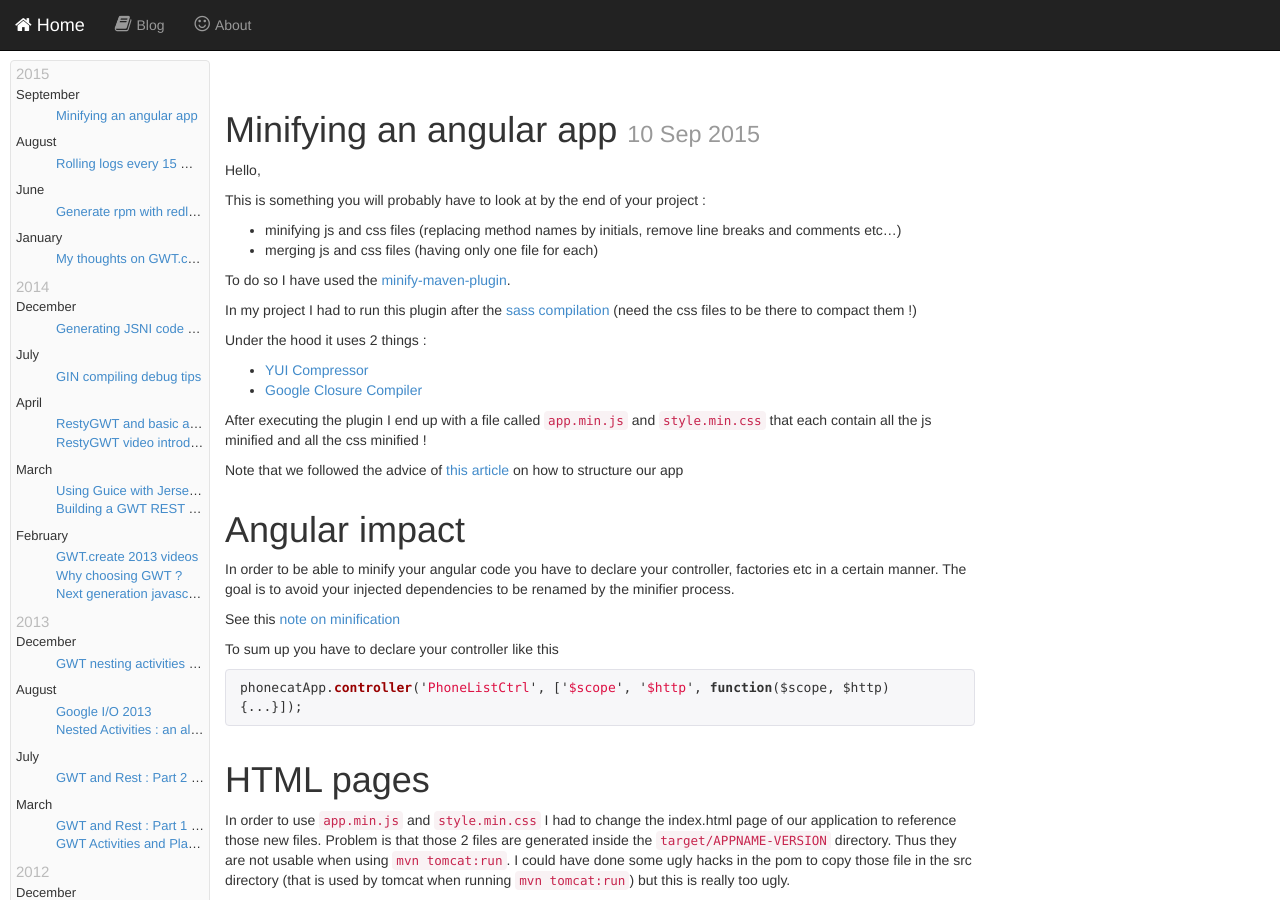
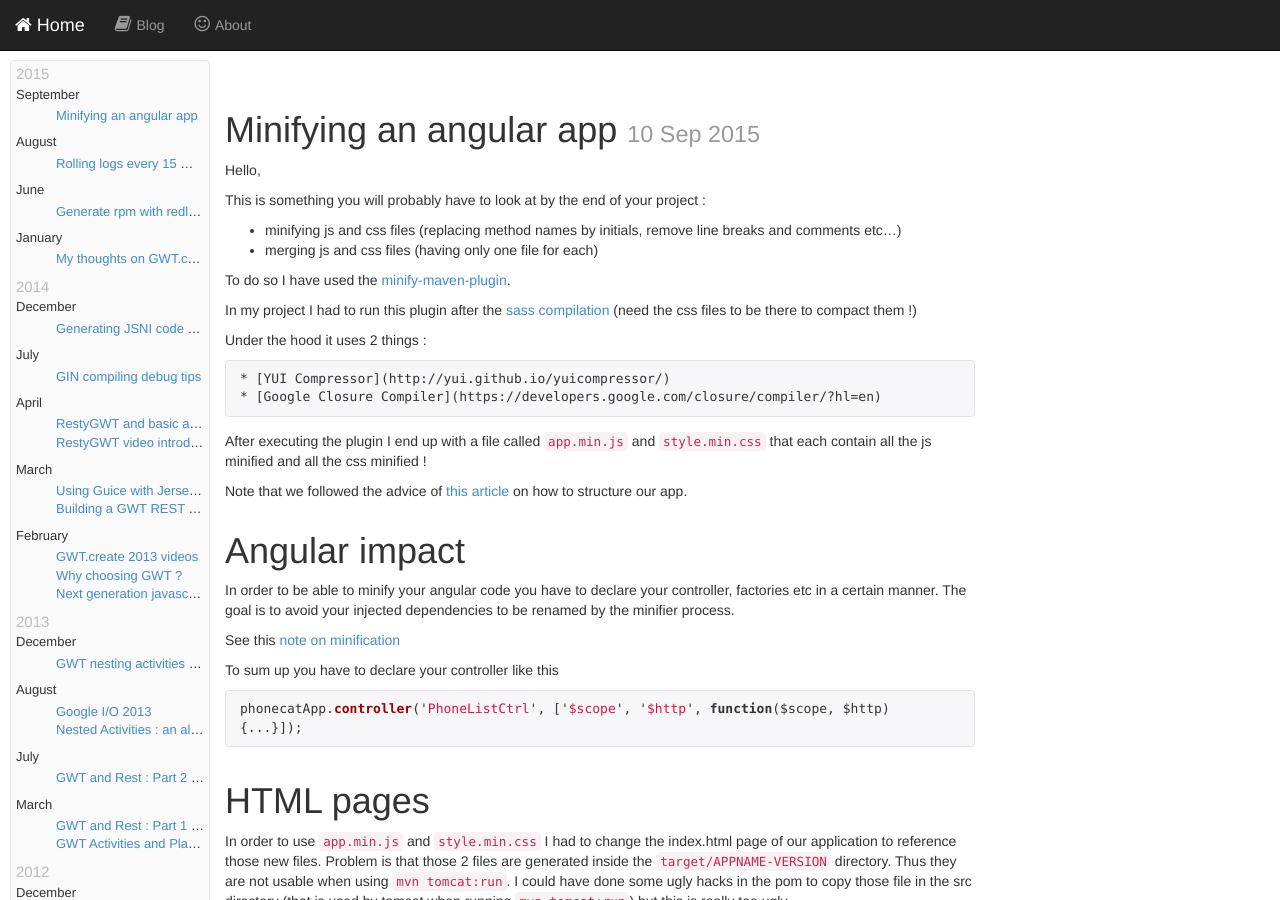
Before and after one commit to ronanquillevere/ronanquillevere.github.io, a Jekyll site: the page built from _posts/2015-09-10-minifying-angular-app.markdown, in a window 1280 px wide and 900 px high. Built offline with Jekyll 4.4.1, drawn with Linux system fonts in a browser that asks for light colours; Markdown is read by kramdown in place of the engine named in the settings; comment, search, counter and statistics services are not loaded.

Commit message:
changes
.

```diff
--- a/_posts/2015-09-10-minifying-angular-app.markdown
+++ b/_posts/2015-09-10-minifying-angular-app.markdown
@@ -20,12 +20,13 @@ To do so I have used the [minify-maven-plugin](https://github.com/samaxes/minify
 In my project I had to run this plugin after the [sass compilation](https://github.com/darrinholst/sass-java/tree/master/sass-java-maven) (need the css files to be there to compact them !)
 
 Under the hood it uses 2 things :
-* [YUI Compressor](http://yui.github.io/yuicompressor/)
-* [Google Closure Compiler](https://developers.google.com/closure/compiler/?hl=en)
+
+    * [YUI Compressor](http://yui.github.io/yuicompressor/)
+    * [Google Closure Compiler](https://developers.google.com/closure/compiler/?hl=en)
 
 After executing the plugin I end up with a file called `app.min.js` and `style.min.css` that each contain all the js minified and all the css minified !
 
-Note that we followed the advice of [this article](https://scotch.io/tutorials/angularjs-best-practices-directory-structure) on how to structure our app
+Note that we followed the advice of [this article](https://scotch.io/tutorials/angularjs-best-practices-directory-structure) on how to structure our app.
 
 
 
```
